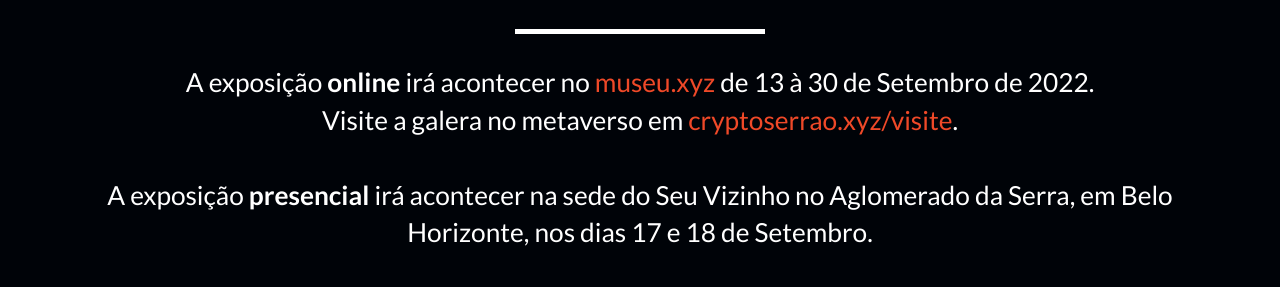
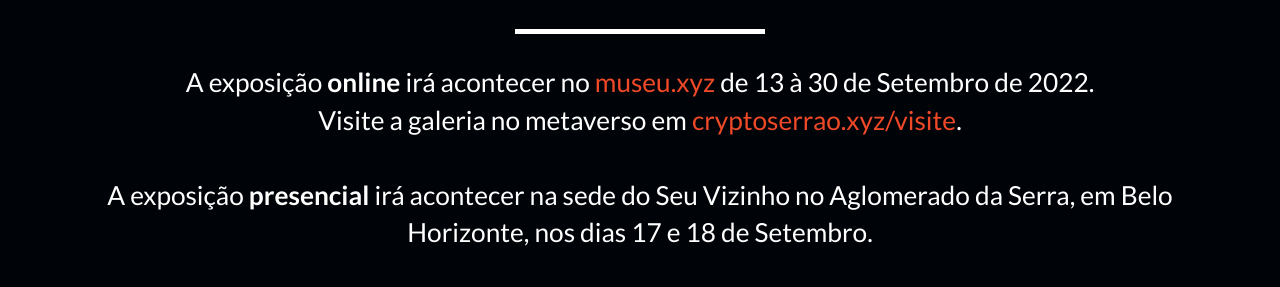
Before and after one commit to Crypto-Serrao/cryptoserrao.xyz, a Jekyll site: the page built from _posts/2022-09-01-willand.markdown, in a window 1280 px wide and 900 px high, scrolled down 3386 px. Shown: the part 156-443 px from the top of the window. Built offline with Jekyll 4.4.1, drawn with Linux system fonts in a browser that asks for light colours.

Commit message:
Update exhibition.html

```diff
--- a/_includes/exhibition.html
+++ b/_includes/exhibition.html
@@ -6,7 +6,7 @@
         <div class="intro-text">
           <span class="name">Exposição</span>
           <hr class="star-light" />
-          <span class="skills">A exposição <strong>online</strong> irá acontecer no <a href="https://cryptoserrao.xyz/visite" target="_blank">museu.xyz</a> de 13 à 30 de Setembro de 2022. <br> Visite a galera no metaverso em <a href="https://cryptoserrao.xyz/visite" target="_blank">cryptoserrao.xyz/visite</a>.
+          <span class="skills">A exposição <strong>online</strong> irá acontecer no <a href="https://cryptoserrao.xyz/visite" target="_blank">museu.xyz</a> de 13 à 30 de Setembro de 2022. <br> Visite a galeria no metaverso em <a href="https://cryptoserrao.xyz/visite" target="_blank">cryptoserrao.xyz/visite</a>.
          <br><br>
             A exposição <strong>presencial</strong> irá acontecer na sede do Seu Vizinho no Aglomerado da Serra, em Belo Horizonte, nos dias 17 e 18 de Setembro.</a><br><br></span>
         </div>
```
